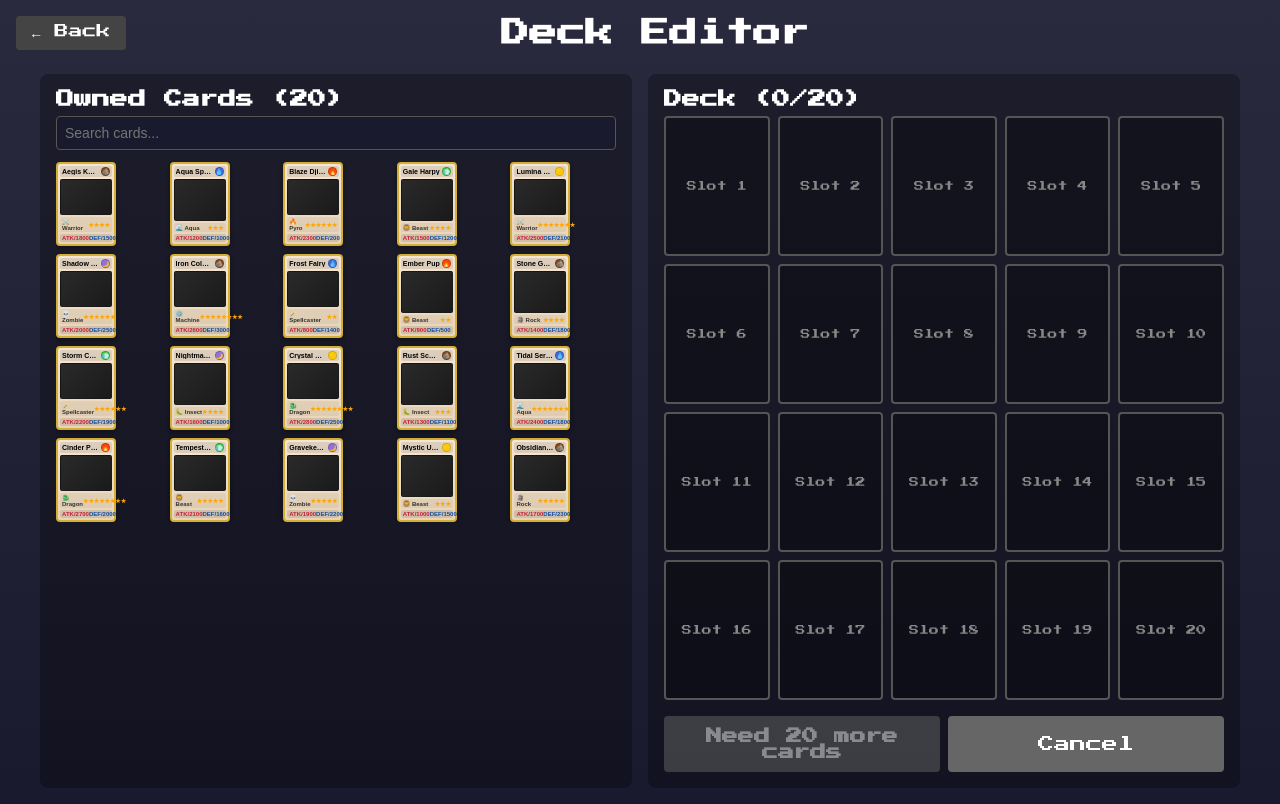
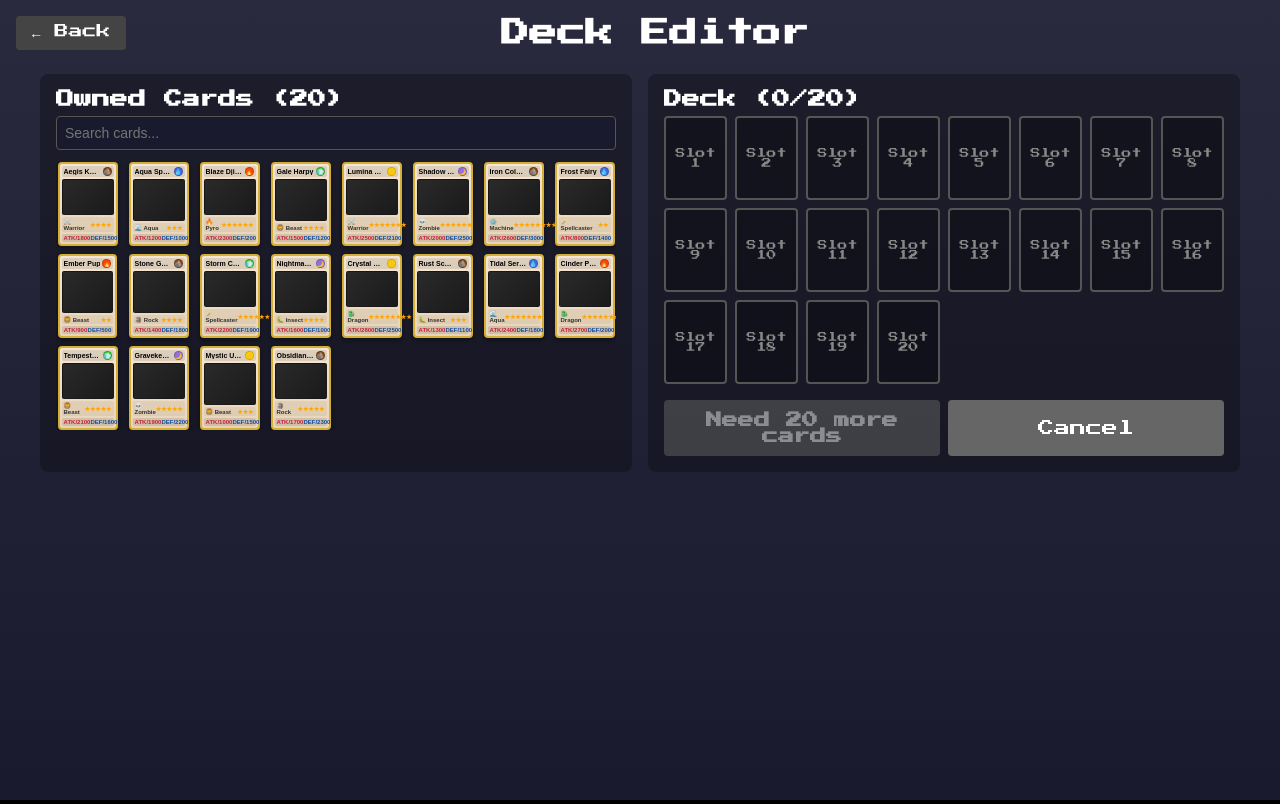
Before and after one commit to Tompozompo/forbidden-memories, a React (Vite) app: page /forbidden-memories/deck in a window 1280 px wide. Built offline with nearby package versions, Linux system fonts and the light colour scheme.

Commit message:
Fix card size consistency and remove excessive spacing in deck editor
Co-authored-by: Tompozompo <8508283+Tompozompo@users.noreply.github.com>

```diff
--- a/src/screens/DeckEditScreen.tsx
+++ b/src/screens/DeckEditScreen.tsx
@@ -140,8 +140,9 @@ function DeckEditScreen() {
             maxHeight: '500px',
             overflowY: 'auto',
             display: 'grid',
-            gridTemplateColumns: 'repeat(auto-fill, minmax(100px, 1fr))',
+            gridTemplateColumns: 'repeat(auto-fill, minmax(60px, 1fr))',
             gap: '8px',
+            justifyItems: 'center',
           }}>
             {filteredCards.map((card) => {
               // Check if card is already in deck
@@ -209,9 +210,10 @@ function DeckEditScreen() {
 
           <div style={{
             display: 'grid',
-            gridTemplateColumns: 'repeat(auto-fill, minmax(100px, 1fr))',
+            gridTemplateColumns: 'repeat(auto-fill, minmax(60px, 1fr))',
             gap: '8px',
             marginBottom: '16px',
+            justifyItems: 'center',
           }}>
             {deck.map((cardId, index) => {
               const card = cardId ? allCards.find(c => c.id === cardId) : null;
@@ -224,7 +226,7 @@ function DeckEditScreen() {
                     borderColor: card ? '#4caf50' : '#555',
                     borderRadius: '4px',
                     padding: '4px',
-                    minHeight: '140px',
+                    minHeight: '84px',
                     display: 'flex',
                     alignItems: 'center',
                     justifyContent: 'center',
--- a/src/ui/Card.tsx
+++ b/src/ui/Card.tsx
@@ -55,27 +55,24 @@ export default function Card({ card, size = 'medium', className = '', style = {}
   const isSpell = card.type === 'Spell';
   const isTrap = card.type === 'Trap';
 
-  // Size-based styling
+  // Size-based styling - using max-width to maintain aspect ratio
   const sizes = {
     small: {
-      width: '60px',
-      height: '84px',
+      maxWidth: '60px',
       fontSize: '6px',
       nameFontSize: '7px',
       statsFontSize: '6px',
       padding: '2px',
     },
     medium: {
-      width: '100px',
-      height: '140px',
+      maxWidth: '100px',
       fontSize: '8px',
       nameFontSize: '10px',
       statsFontSize: '9px',
       padding: '4px',
     },
     large: {
-      width: '150px',
-      height: '210px',
+      maxWidth: '150px',
       fontSize: '12px',
       nameFontSize: '14px',
       statsFontSize: '12px',
@@ -108,8 +105,9 @@ export default function Card({ card, size = 'medium', className = '', style = {}
     <div
       className={className}
       style={{
-        width: sizeStyle.width,
-        height: sizeStyle.height,
+        width: '100%',
+        maxWidth: sizeStyle.maxWidth,
+        aspectRatio: '5 / 7',
         background: getCardBg(),
         border: `2px solid ${getFrameColor()}`,
         borderRadius: '4px',
```
